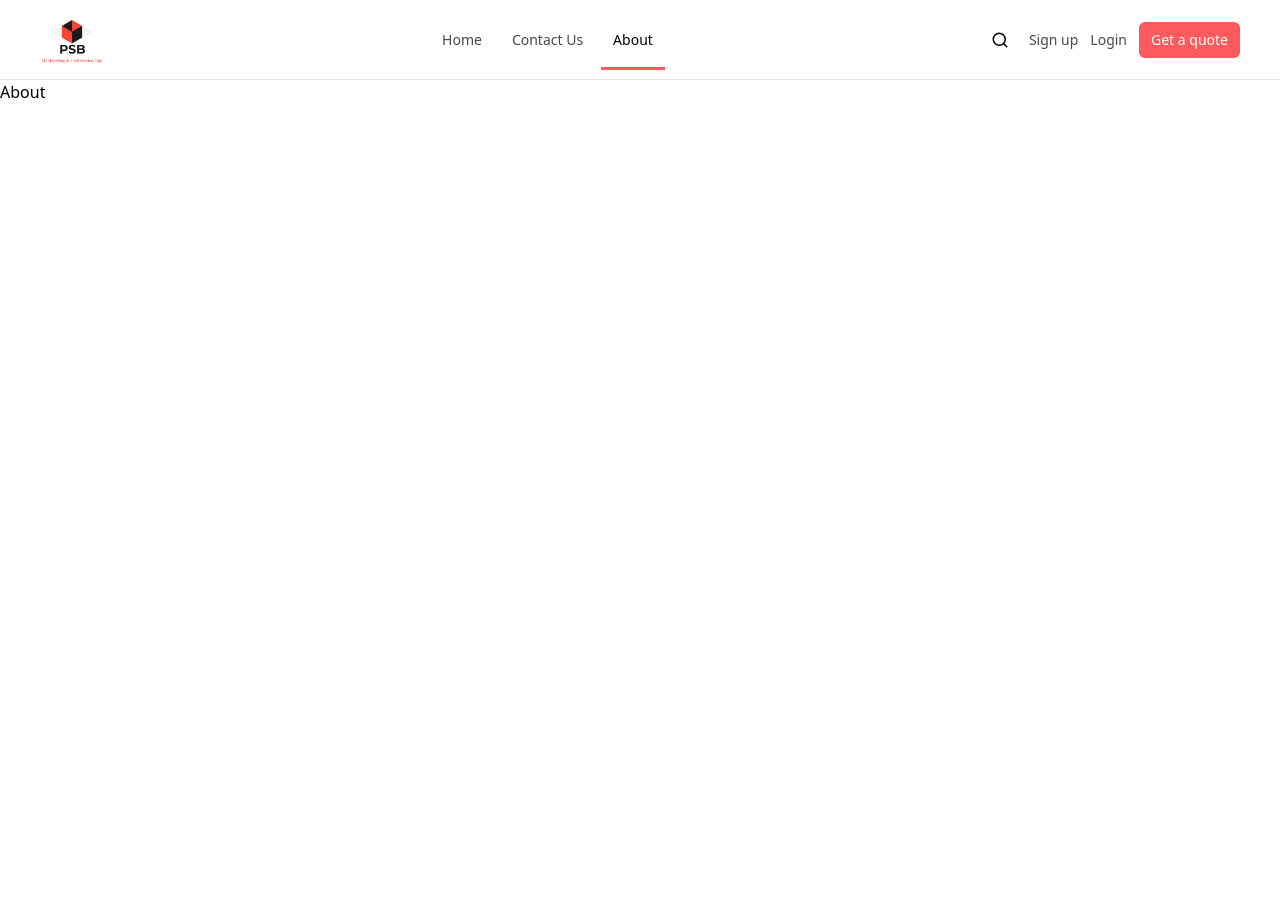
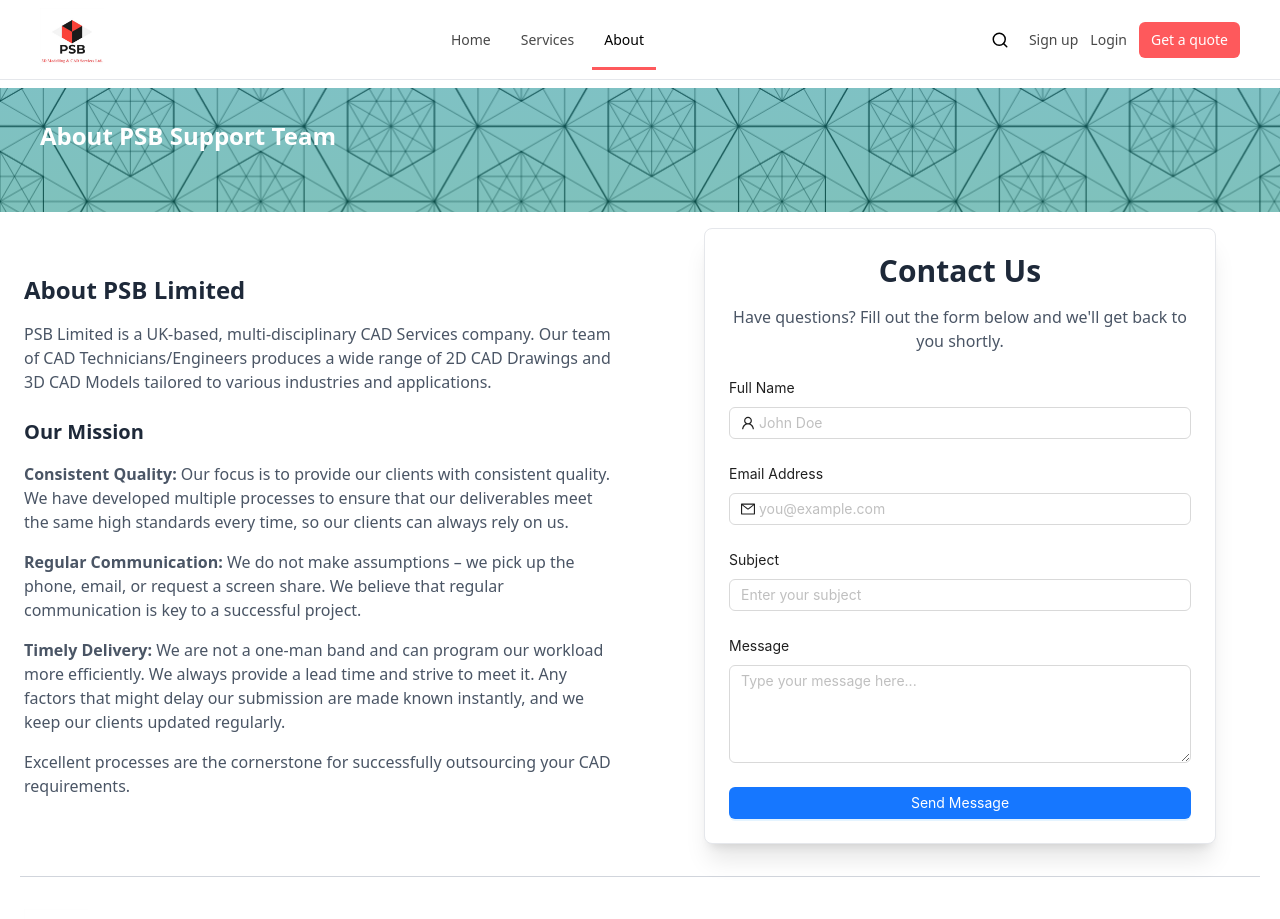
Before and after one commit to gmhridu/CAD, a React (Vite) app: page /about in a window 1280 px wide. Shown: the top 919 px of the page. Before the commit the page ends 800 px from the top, so only its background shows below. Built offline with nearby package versions, Linux system fonts and the light colour scheme.

Commit message:
added footer

```diff
--- a/src/Layout.tsx
+++ b/src/Layout.tsx
@@ -1,11 +1,13 @@
 import { Outlet } from "react-router-dom";
-import Navbar from "./components/Navbar";
+import Navbar from "@/components/Navbar";
+import Footer from "@/components/Footer";
 
 function Main() {
   return (
     <>
       <Navbar />
       <Outlet />
+      <Footer />
     </>
   );
 }
--- /dev/null
+++ b/src/components/About.tsx
@@ -0,0 +1,70 @@
+import Contact from "@/pages/Contact";
+import { contactBGImg } from "@/utils";
+
+const About = () => {
+  return (
+    <>
+      <div
+        style={{
+          textAlign: "center",
+          color: "#fff",
+          paddingBottom: "28px",
+          backgroundImage: `linear-gradient(rgba(0, 132, 137, 0.5), rgba(0, 132, 121, 0.5)), url("${contactBGImg}")`,
+          backgroundSize: "cover",
+          backgroundPosition: "center",
+          backgroundRepeat: "no-repeat",
+        }}
+        className="mt-2"
+      >
+        <h1 className="text-2xl pt-8 pb-8 text-left px-10 font-bold">
+          About PSB Support Team
+        </h1>
+      </div>
+      <div className="flex items-center flex-col md:flex-row container mx-auto">
+        {/* Left Section - Services Description */}
+        <div className="w-full md:w-1/2 p-6 bg-white rounded-lg">
+          <h2 className="text-2xl font-bold text-gray-800 mb-4">
+            About PSB Limited
+          </h2>
+          <p className="text-gray-600 mb-4">
+            PSB Limited is a UK-based, multi-disciplinary CAD Services company.
+            Our team of CAD Technicians/Engineers produces a wide range of 2D
+            CAD Drawings and 3D CAD Models tailored to various industries and
+            applications.
+          </p>
+          <h3 className="text-xl font-semibold text-gray-800 mt-6">
+            Our Mission
+          </h3>
+          <p className="text-gray-600 mt-4">
+            <strong>Consistent Quality:</strong> Our focus is to provide our
+            clients with consistent quality. We have developed multiple
+            processes to ensure that our deliverables meet the same high
+            standards every time, so our clients can always rely on us.
+          </p>
+          <p className="text-gray-600 mt-4">
+            <strong>Regular Communication:</strong> We do not make assumptions –
+            we pick up the phone, email, or request a screen share. We believe
+            that regular communication is key to a successful project.
+          </p>
+          <p className="text-gray-600 mt-4">
+            <strong>Timely Delivery:</strong> We are not a one-man band and can
+            program our workload more efficiently. We always provide a lead time
+            and strive to meet it. Any factors that might delay our submission
+            are made known instantly, and we keep our clients updated regularly.
+          </p>
+          <p className="text-gray-600 mt-4">
+            Excellent processes are the cornerstone for successfully outsourcing
+            your CAD requirements.
+          </p>
+        </div>
+
+        {/* Right Section - Contact Form */}
+        <div className="w-full md:w-1/2 p-6">
+          <Contact />
+        </div>
+      </div>
+    </>
+  );
+};
+
+export default About;
--- a/src/components/ContactUs.tsx
+++ /dev/null
@@ -1,62 +0,0 @@
-import Contact from "@/pages/Contact";
-import { contactBGImg } from "@/utils";
-
-const ContactUs = () => {
-  return (
-    <>
-      <div
-        style={{
-          textAlign: "center",
-          color: "#fff",
-          paddingBottom: "28px",
-          backgroundImage: `linear-gradient(rgba(0, 132, 137, 0.5), rgba(0, 132, 121, 0.5)), url("${contactBGImg}")`,
-          backgroundSize: "cover",
-          backgroundPosition: "center",
-          backgroundRepeat: "no-repeat",
-        }}
-        className="mt-2"
-      >
-        <h1 className="text-2xl pt-8 pb-8 text-left px-10 font-bold">
-          Contact PSB Support Team
-        </h1>
-      </div>
-      <div className="flex items-center flex-col md:flex-row container mx-auto">
-        {/* Left Section - Services Description */}
-        <div className="w-full md:w-1/2 p-6 bg-white rounded-lg">
-          <h2 className="text-2xl font-bold text-gray-800 mb-4">
-            Elevate Your Projects with PSB 3D Modelling & CAD Services
-          </h2>
-          <p className="text-gray-600 mb-4">
-            We specialize in a comprehensive range of services that include:
-          </p>
-          <ul className="list-disc list-inside text-gray-700 space-y-2">
-            <li>Highway Drawing Drafting</li>
-            <li>2D CAD Drafting Services</li>
-            <li>3D/Revit BIM Modelling</li>
-            <li>Design Validation</li>
-            <li>Pre-construction coordination & clash detection</li>
-            <li>Bill of Material generation</li>
-            <li>As-built drawing and modeling</li>
-            <li>Field Survey data digitalisation</li>
-            <li>Facilities management data integration</li>
-          </ul>
-          <p className="text-gray-700 mt-4">
-            We would welcome an opportunity to work on a trial project for you
-            to demonstrate the quality of our work.
-          </p>
-          <p className="mt-4 font-bold text-gray-800">
-            Let’s schedule a Zoom or Teams meeting to walk you through our
-            services.
-          </p>
-        </div>
-
-        {/* Right Section - Contact Form */}
-        <div className="w-full md:w-1/2 p-6">
-          <Contact />
-        </div>
-      </div>
-    </>
-  );
-};
-
-export default ContactUs;
--- /dev/null
+++ b/src/components/Footer.tsx
@@ -0,0 +1,69 @@
+import { logoImg } from "@/utils";
+import { FacebookIcon, Linkedin, Twitter } from "lucide-react";
+const Footer = () => {
+  const year = new Date().getFullYear();
+  return (
+    <>
+      <div className="mx-5">
+      <hr className="border-t border-gray-300 my-4" />
+      </div>
+      <div className="flex flex-col md:flex-row justify-between items-center py-4 px-6">
+        <div className="flex-1 flex items-center space-x-2">
+          <img
+            loading="lazy"
+            src={logoImg}
+            alt="Cad Crowd"
+            className="size-16"
+          />
+          <span>© {year} Cad Crowd. All rights reserved</span>
+          <ul className="flex items-center space-x-2 ml-4">
+            <li>
+              <a
+                href="/page/privacypolicy"
+                className="text-gray-400 hover:text-black"
+              >
+                Privacy
+              </a>
+            </li>
+            <li>
+              <span className="text-gray-400">·</span>
+            </li>
+            <li>
+              <a
+                href="/page/termsofservice"
+                className="text-gray-400 hover:text-black"
+              >
+                Terms
+              </a>
+            </li>
+            <li>
+              <span className="text-gray-400">·</span>
+            </li>
+            <li>
+              <a href="/sitemap" className="text-gray-400 hover:text-black">
+                Sitemap
+              </a>
+            </li>
+          </ul>
+        </div>
+
+        <div className="flex space-x-3 mt-4 md:mt-0">
+          <FacebookIcon
+            className="text-2xl border border-[#767676] bg-[#767676] p-1 size-8 rounded-full"
+            color="white"
+          />
+          <Twitter
+            className="text-2xl border border-[#767676] bg-[#767676] p-1 size-8 rounded-full"
+            color="white"
+          />
+          <Linkedin
+            className="text-2xl border border-[#767676] bg-[#767676] p-1 size-8 rounded-full"
+            color="white"
+          />
+        </div>
+      </div>
+    </>
+  );
+};
+
+export default Footer;
--- a/src/components/GetInTouch.tsx
+++ b/src/components/GetInTouch.tsx
@@ -9,14 +9,13 @@
       </h1>
       <p className="text-center text-lg pt-4">
         We're here to help.
-        <Link to={"/contact"}>
+        <Link to={"/about"}>
           <span className="pl-1 text-[#008489] hover:underline cursor-pointer">
             Send us an email
           </span>
         </Link>
       </p>
       <Contact className="w-full max-w-7xl mx-2" />
-
     </div>
   );
 };
--- a/src/components/Navbar.tsx
+++ b/src/components/Navbar.tsx
@@ -1,7 +1,7 @@
 import { navList } from "@/constants";
 import { Search } from "lucide-react";
 import { Button } from "@/components/ui/Button";
-import { NavLink } from "react-router-dom";
+import { Link, NavLink } from "react-router-dom";
 import { cn } from "@/lib/utils";
 import { logoImg } from "@/utils";
 
@@ -9,7 +9,9 @@
   return (
     <header className="w-full py-2 sm:px-10 px-5 flex justify-between items-center shrink-0 relative after:content-[''] after:absolute after:bottom-0 after:left-0 after:w-full after:h-[1px] after:bg-gray-200">
       <nav className="flex w-full items-center">
-        <img src={logoImg} alt="PSB" className="size-16"/>
+        <Link to={"/"} className="cursor-pointer">
+          <img src={logoImg} alt="PSB" className="size-16" />
+        </Link>
         <div className="flex flex-1 justify-center max-sm:hidden items-center gap-1.5">
           {navList.map((nav, i) => (
             <NavLink
--- a/src/constants/index.ts
+++ b/src/constants/index.ts
@@ -56,8 +56,8 @@
     path: "/",
   },
   {
-    title: "Contact Us",
-    path: "/contact",
+    title: "Services",
+    path: "/services",
   },
   {
     title: "About",
```
Also changed, not shown: src/routes/routes.tsx (+1 -6 lines).
